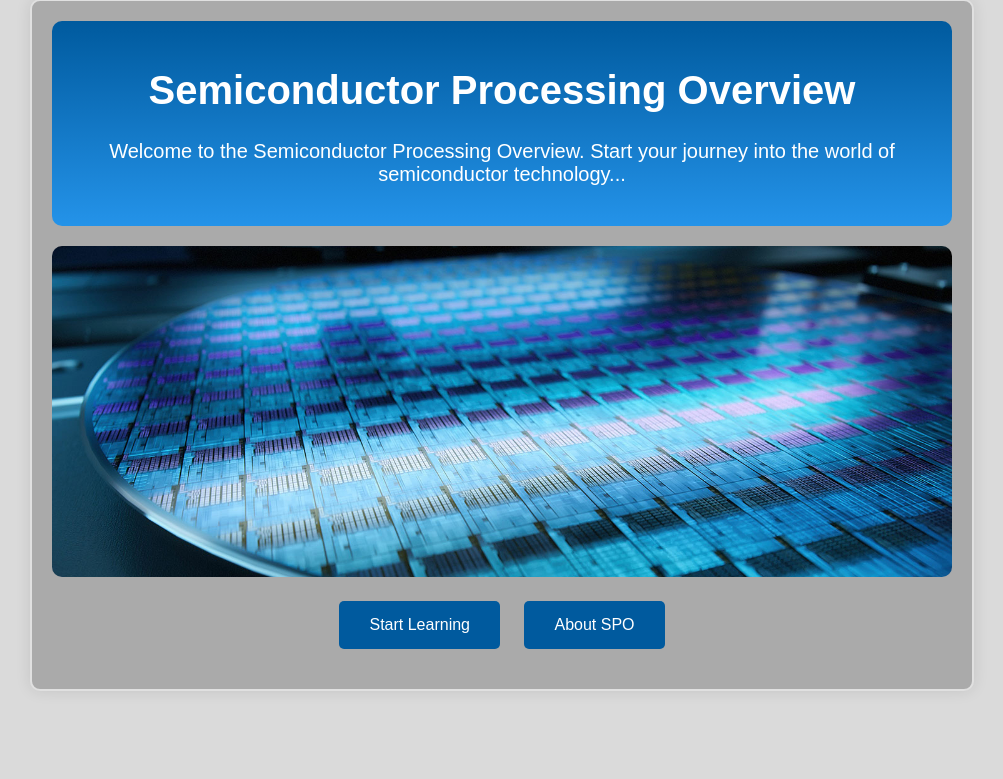
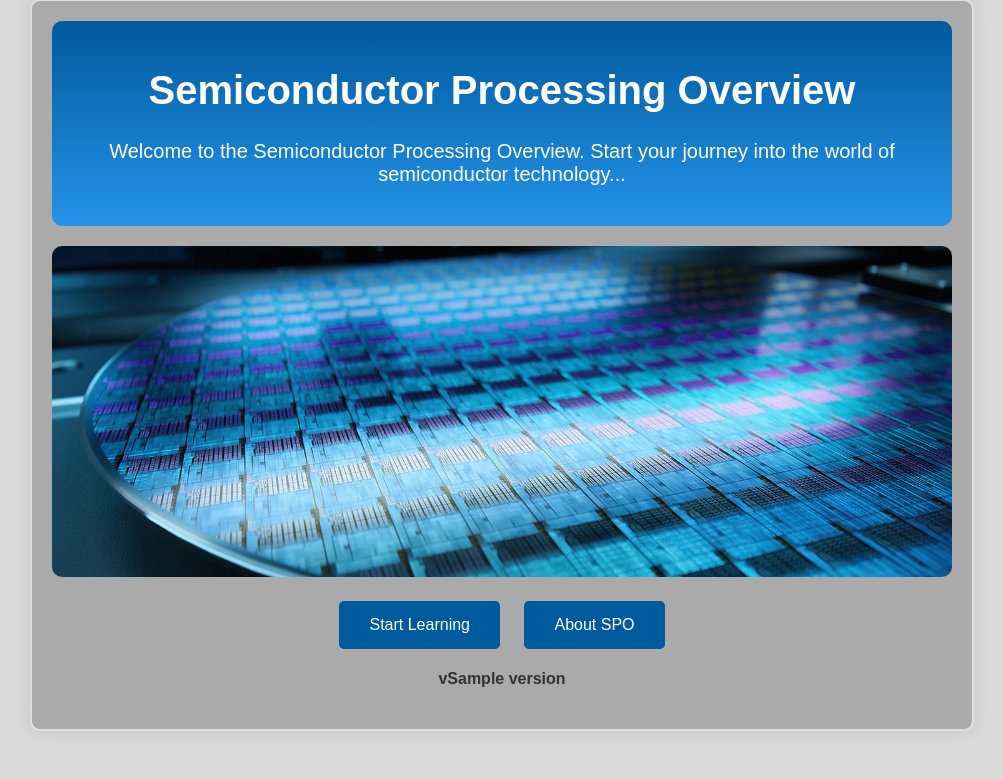
Before and after one commit to do360now/semiconductor, a FastAPI app: template app/templates/index.html in a window 1280 px wide. Shown: the part 21-800 px from the top of the page, without its empty margins (138-1141 px from the left). Run offline with FastAPI, Linux system fonts and the light colour scheme; the template is opened without the code that fills it: most values are stand-ins (such as "Sample title", 1, 10 or a date in 2020).

Commit message:
feat: add automatic symantic version

```diff
--- a/app/templates/index.html
+++ b/app/templates/index.html
@@ -21,6 +21,7 @@
         <nav class="blue-buttons">
             <a href="/general_overview" class="button">Start Learning</a>
             <a href="/about_spo" class="button">About SPO</a>
+            <h4>v{{ version }}</h4>
         </nav>
 </body>
 <footer style="text-align: center;">
```
